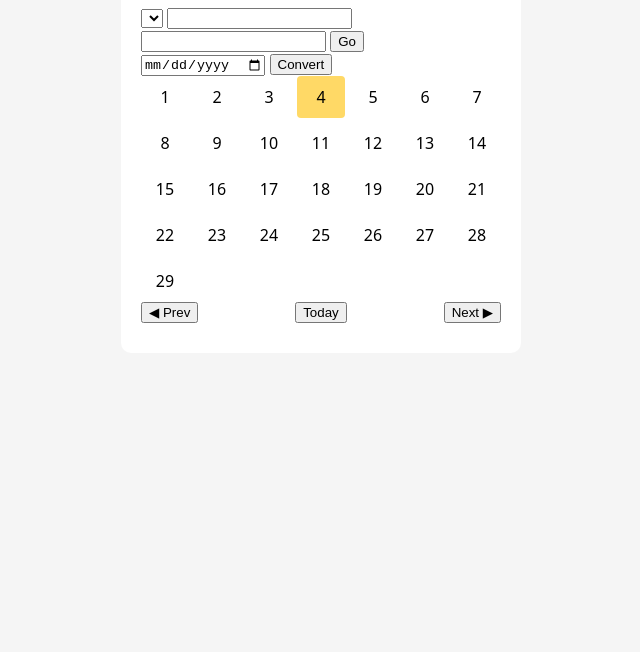
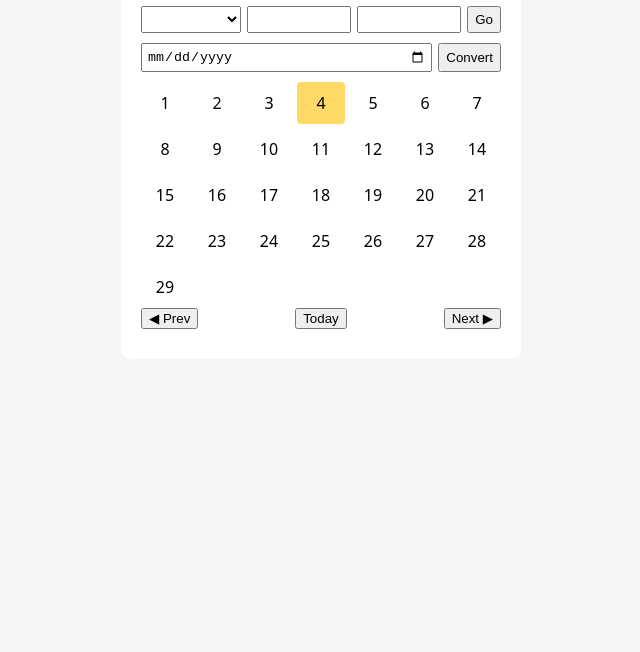
Before and after one commit to WDD5250/Flores-Solis, a plain HTML site: page index.html in a window 1280 px wide. Shown: the part 148-800 px from the top of the page, without its empty margins (319-959 px from the left). Drawn offline with Linux system fonts and the light colour scheme.

Commit message:
Add date controls styles to style.css

```diff
--- a/style.css
+++ b/style.css
@@ -34,3 +34,20 @@ body {
 .today {
   background: #ffd966;
 }
+.date-controls {
+  display: flex;
+  gap: 6px;
+  margin-bottom: 10px;
+}
+
+.date-controls input,
+.date-controls select {
+  padding: 4px;
+  width: 100%;
+}
+
+#gregorian-output {
+  margin: 8px 0;
+  font-size: 0.9em;
+  color: #555;
+}
```
